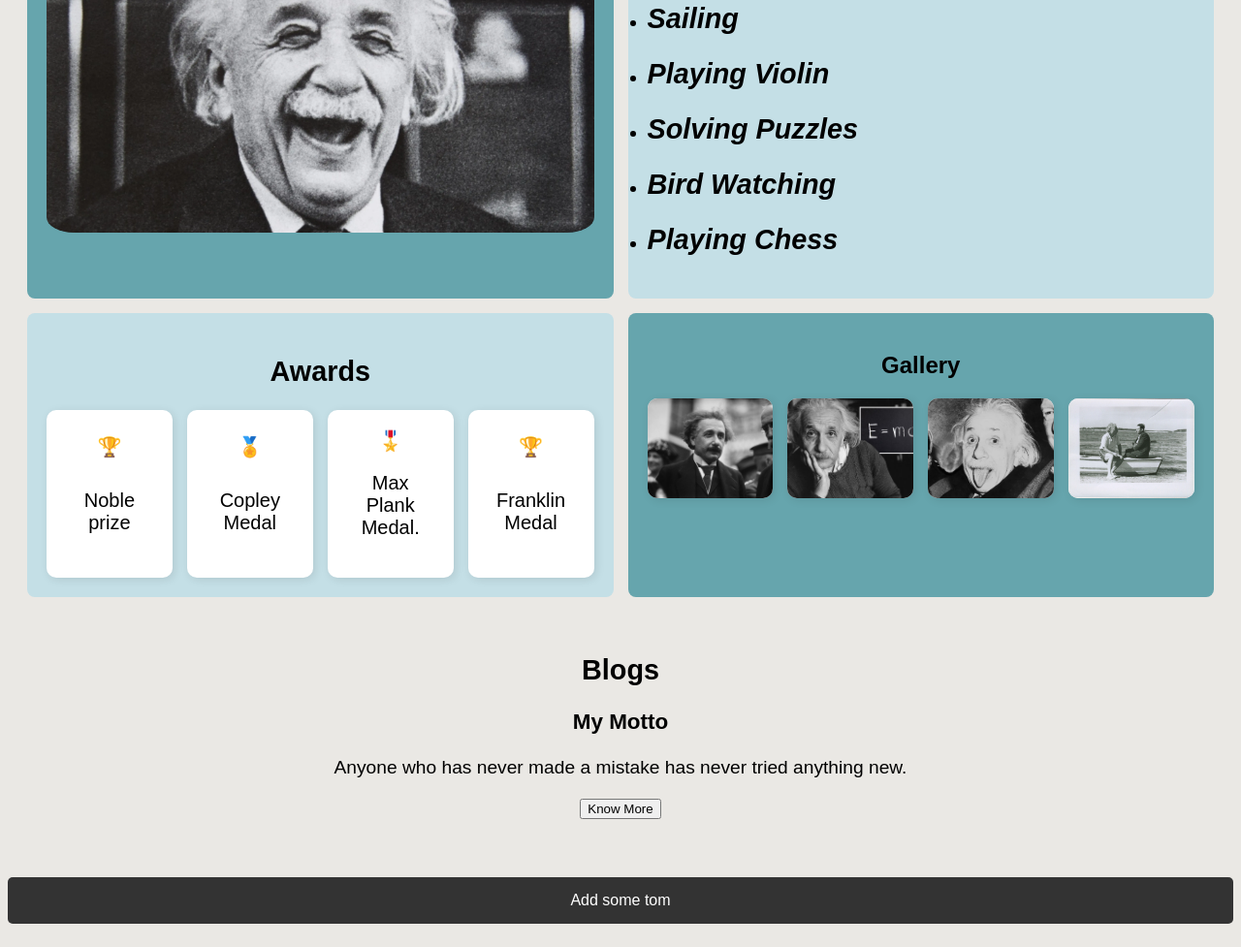
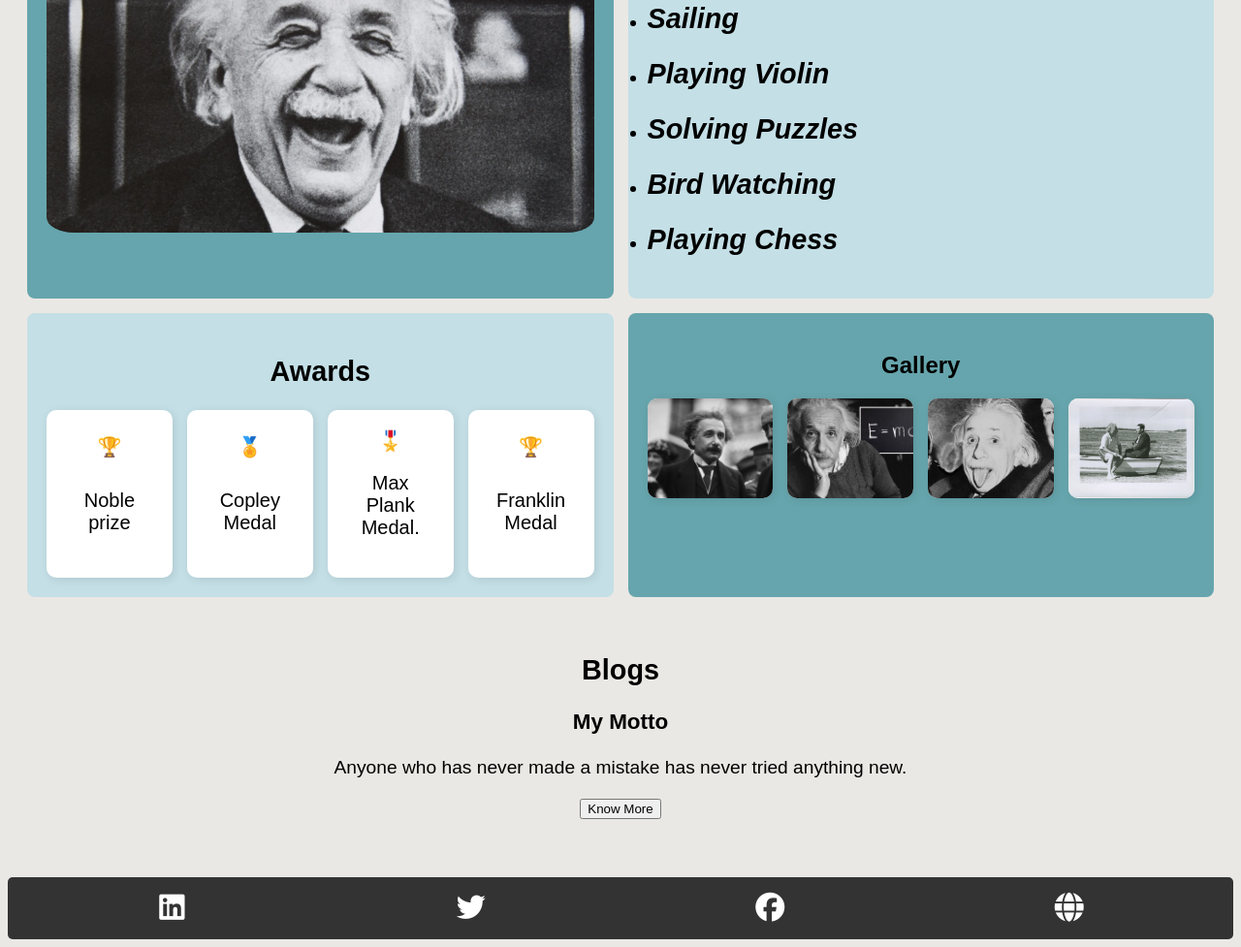
Before and after one commit to JayavardhanCh21/midterm-einstein, a plain HTML site: page index.html in a window 1280 px wide. Shown: the part 1843-2820 px from the top of the page at 97% size. Drawn offline with Linux system fonts and the light colour scheme.

Commit message:
Footer Completed

```diff
--- a/index.html
+++ b/index.html
@@ -5,6 +5,10 @@
     <meta name="viewport" content="width=device-width, initial-scale=1.0" />
     <title>Midterm Einstein</title>
     <link rel="stylesheet" href="styles.css" />
+    <link
+      rel="stylesheet"
+      href="https://cdnjs.cloudflare.com/ajax/libs/font-awesome/6.5.1/css/all.min.css"
+    />
   </head>
   <body>
     <header>
@@ -192,6 +196,28 @@
         </div>
       </section>
     </main>
-    <footer>Add some tom</footer>
+    <footer>
+      <div class="footer-icons">
+        <a
+          href="https://www.linkedin.com/in/albert-einstein-6b639a93/"
+          target="_blank"
+          ><i class="fa-brands fa-linkedin" style="color: #ffffff"></i
+        ></a>
+
+        <a
+          href="https://x.com/AlbertEinstein?ref_src=twsrc%5Egoogle%7Ctwcamp%5Eserp%7Ctwgr%5Eauthor"
+          target="_blank"
+          ><i class="fa-brands fa-twitter" style="color: #ffffff"></i
+        ></a>
+        <a
+          href="https://www.facebook.com/people/%C3%81lb%C3%A9rt-%C3%89in%C5%9Btein/pfbid025UTZrQLQLcabBaAuYybA41PELJwGEiWJjnJtkz4r1arXMZTxz65M9fwAetNAzAL6l/"
+          target="_blank"
+          ><i class="fa-brands fa-facebook" style="color: #ffffff"></i
+        ></a>
+        <a href="https://en.wikipedia.org/wiki/Albert_Einstein" target="_blank"
+          ><i class="fa-solid fa-globe" style="color: #ffffff"></i
+        ></a>
+      </div>
+    </footer>
   </body>
 </html>
--- a/styles.css
+++ b/styles.css
@@ -325,3 +325,13 @@ footer {
 .blog1 {
   grid-area: blog1;
 }
+
+/* Footer  icons */
+
+.footer-icons {
+  display: grid;
+  grid-template-columns: repeat(4, 1fr);
+  justify-content: space-evenly;
+  text-align: center;
+  font-size: 30px;
+}
```
